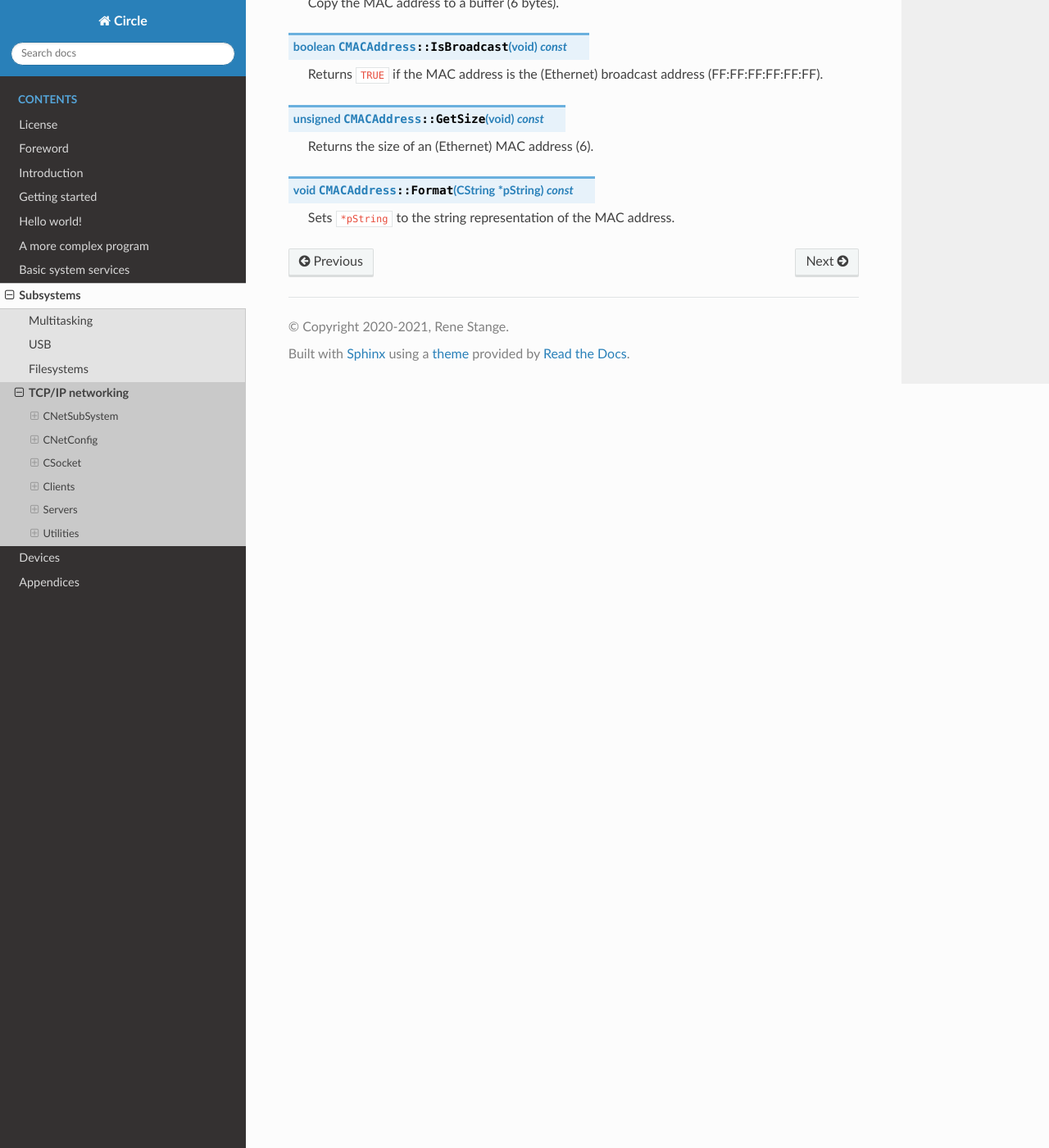
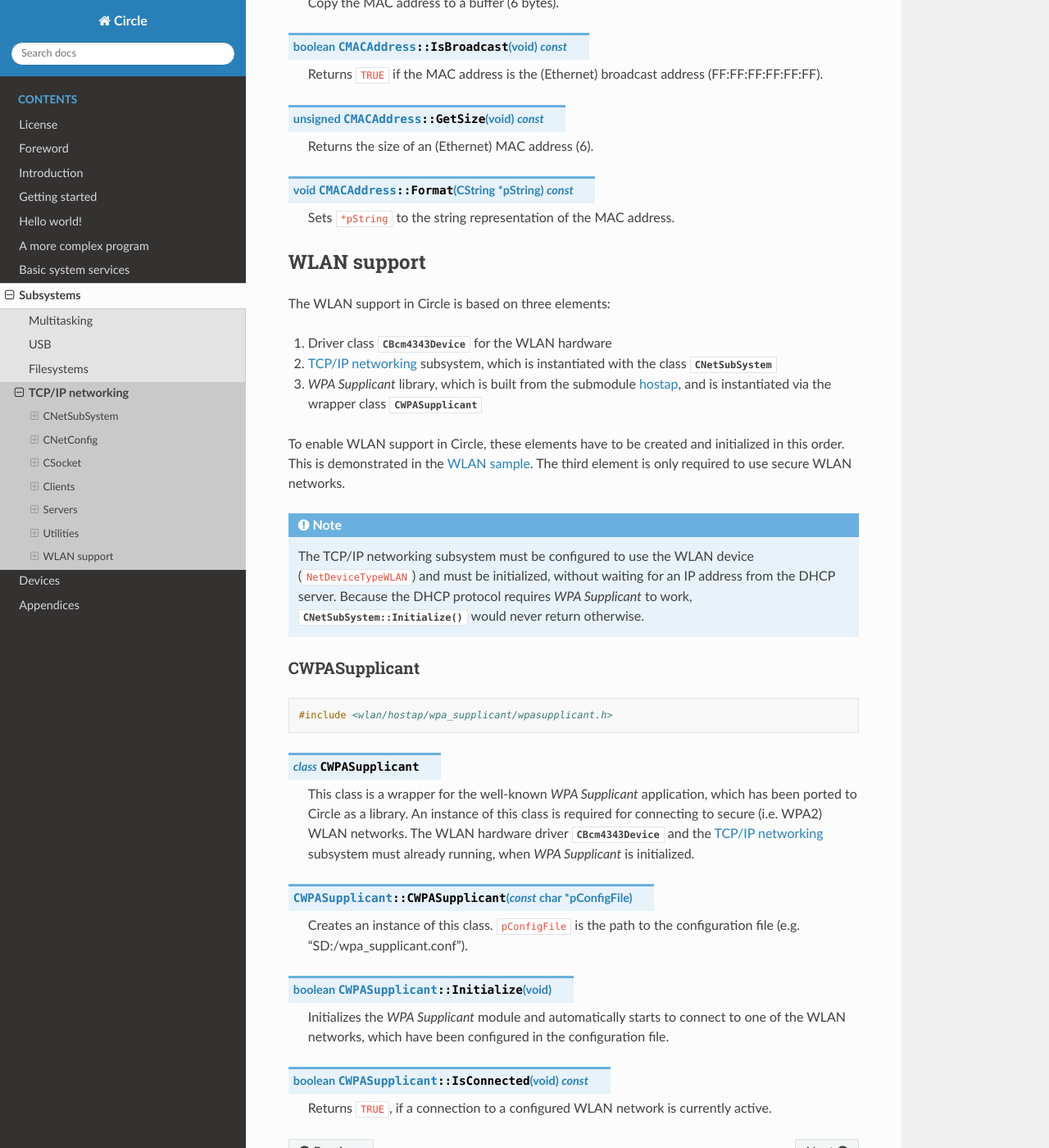
Before and after one commit to rsta2/circle-docs, a Sphinx documentation site: the page built from docs/subsystems/tcp-ip-networking.rst, in a window 1280 px wide and 1400 px high, scrolled down 16243 px. Shown: the whole window at 82% size. Built offline with Sphinx 7.4.7 and the Read the Docs theme 2.0.0, drawn with Linux system fonts in a browser that asks for light colours; some of the changed text lies outside the part shown.

Commit message:
subsystems/tcp-ip-networking: Add WLAN support

```diff
--- a/docs/subsystems/tcp-ip-networking.rst
+++ b/docs/subsystems/tcp-ip-networking.rst
@@ -36,7 +36,7 @@ CNetSubSystem
 
 .. note::
 
-	Setting ``DeviceType`` to ``NetDeviceTypeWLAN`` is not enough to access a WLAN. Instead you have to instantiate and initialize the classes ``CBcm4343Device`` (WLAN hardware driver), ``CNetSubSystem`` and ``CWPASupplicant`` (support task for secure WLAN access) in this order. Please see the `WLAN sample <https://github.com/rsta2/circle/tree/master/addon/wlan/sample>`_  for details!
+	Setting ``DeviceType`` to ``NetDeviceTypeWLAN`` is not enough to access a WLAN. Instead you have to instantiate and initialize the classes ``CBcm4343Device`` (WLAN hardware driver), ``CNetSubSystem`` and ``CWPASupplicant`` (support task for secure WLAN access) in this order. Please see the subsection :ref:`WLAN support` and the `WLAN sample <https://github.com/rsta2/circle/tree/master/addon/wlan/sample/hello_wlan>`_  for details!
 
 .. cpp:function:: boolean CNetSubSystem::Initialize (boolean bWaitForActivate = TRUE)
 
@@ -607,3 +607,43 @@ CMACAddress
 .. cpp:function:: void CMACAddress::Format (CString *pString) const
 
 	Sets ``*pString`` to the string representation of the MAC address.
+
+.. _WLAN support:
+
+WLAN support
+^^^^^^^^^^^^
+
+The WLAN support in Circle is based on three elements:
+
+1. Driver class :cpp:class:`CBcm4343Device` for the WLAN hardware
+2. :ref:`TCP/IP networking` subsystem, which is instantiated with the class :cpp:class:`CNetSubSystem`
+3. *WPA Supplicant* library, which is built from the submodule `hostap <https://github.com/rsta2/hostap/tree/hostap_0_7_0-circle>`_, and is instantiated via the wrapper class :cpp:class:`CWPASupplicant`
+
+To enable WLAN support in Circle, these elements have to be created and initialized in this order. This is demonstrated in the `WLAN sample <https://github.com/rsta2/circle/tree/master/addon/wlan/sample/hello_wlan>`_. The third element is only required to use secure WLAN networks.
+
+.. note::
+
+	The TCP/IP networking subsystem must be configured to use the WLAN device (``NetDeviceTypeWLAN``) and must be initialized, without waiting for an IP address from the DHCP server. Because the DHCP protocol requires *WPA Supplicant* to work, :cpp:func:`CNetSubSystem::Initialize()` would never return otherwise.
+
+CWPASupplicant
+""""""""""""""
+
+.. code-block:: cpp
+
+	#include <wlan/hostap/wpa_supplicant/wpasupplicant.h>
+
+.. cpp:class:: CWPASupplicant
+
+	This class is a wrapper for the well-known *WPA Supplicant* application, which has been ported to Circle as a library. An instance of this class is required for connecting to secure (i.e. WPA2) WLAN networks. The WLAN hardware driver :cpp:class:`CBcm4343Device` and the :ref:`TCP/IP networking` subsystem must already running, when *WPA Supplicant* is initialized.
+
+.. cpp:function:: CWPASupplicant::CWPASupplicant (const char *pConfigFile)
+
+	Creates an instance of this class. ``pConfigFile`` is the path to the configuration file (e.g. "SD:/wpa_supplicant.conf").
+
+.. cpp:function:: boolean CWPASupplicant::Initialize (void)
+
+	Initializes the *WPA Supplicant* module and automatically starts to connect to one of the WLAN networks, which have been configured in the configuration file.
+
+.. cpp:function:: boolean CWPASupplicant::IsConnected (void) const
+
+	Returns ``TRUE``, if a connection to a configured WLAN network is currently active.
```
